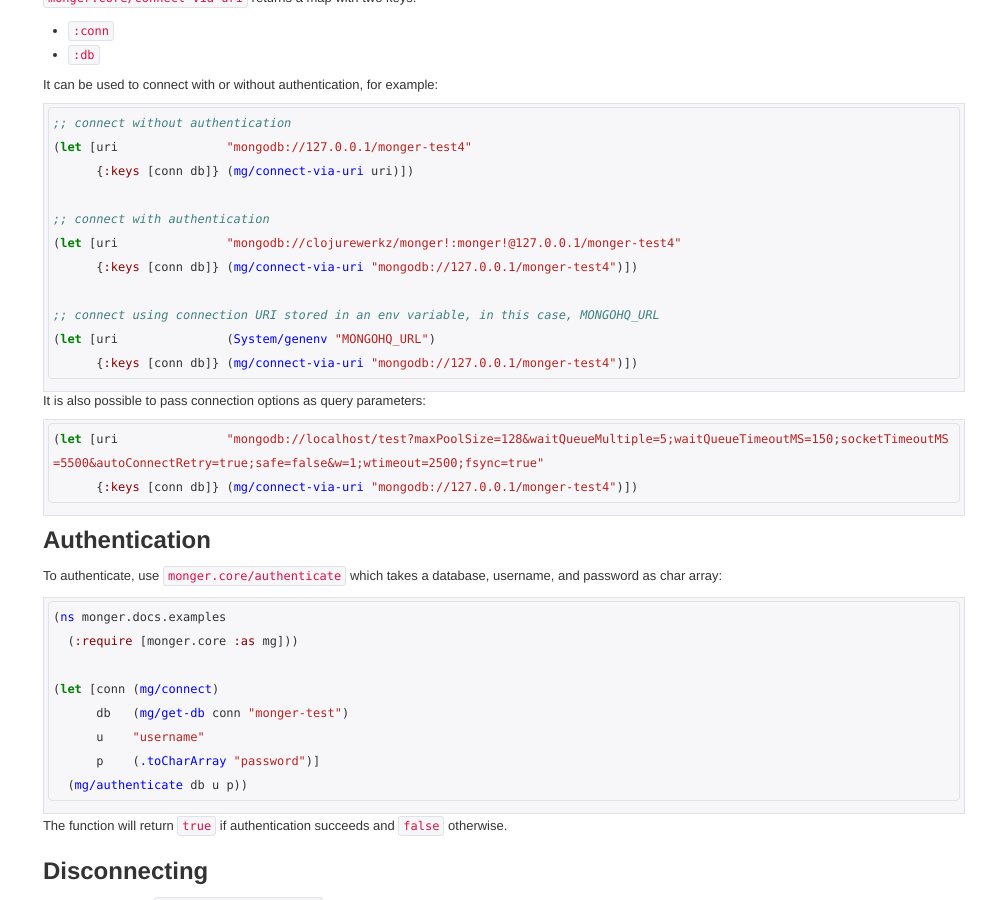
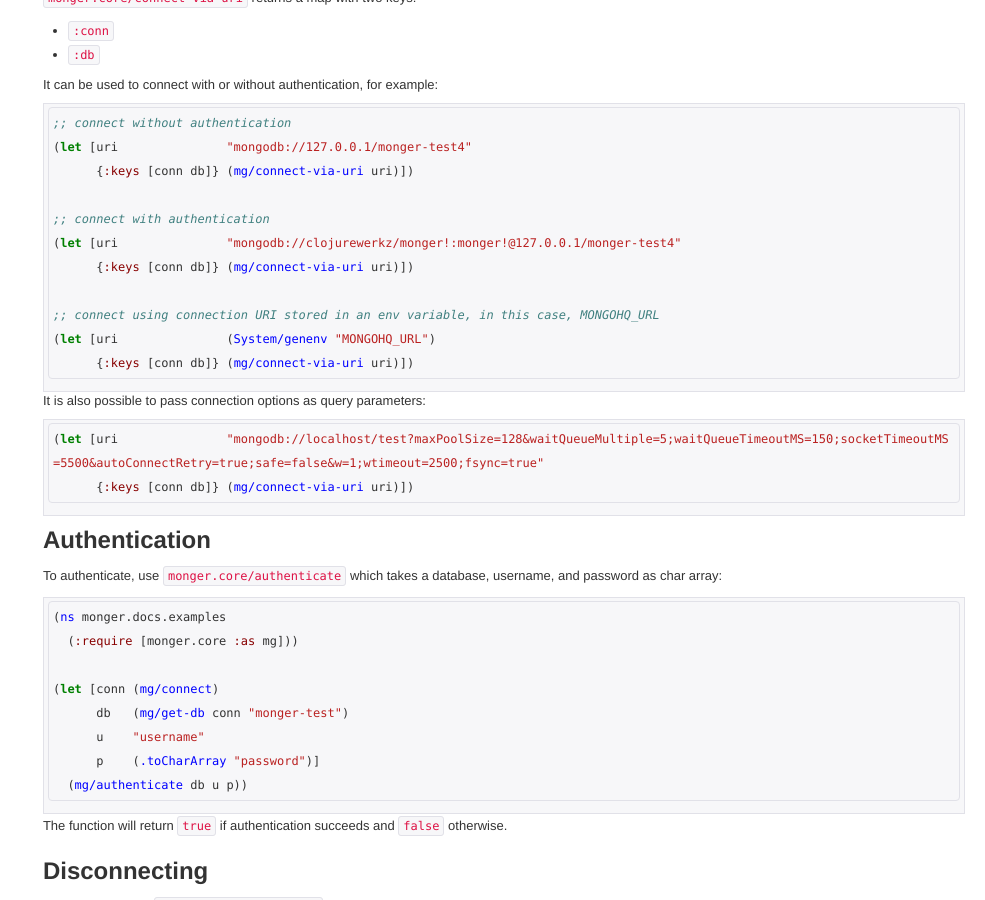
Before and after one commit to clojurewerkz/monger.docs, a Jekyll site: the page built from articles/getting_started.md, in a window 1280 px wide and 900 px high, scrolled down 2183 px. Shown: the whole window, without its empty margins (295-1280 px from the left). Built offline with Jekyll 4.4.1, drawn with Linux system fonts in a browser that asks for light colours; some web fonts are replaced; comment, search, counter and statistics services are not loaded.

Commit message:
Fix typos in the Connecting to MongoDB section

````diff
--- a/articles/getting_started.md
+++ b/articles/getting_started.md
@@ -155,18 +155,18 @@ It can be used to connect with or without authentication, for example:
 
 ;; connect with authentication
 (let [uri               "mongodb://clojurewerkz/monger!:monger!@127.0.0.1/monger-test4"
-      {:keys [conn db]} (mg/connect-via-uri "mongodb://127.0.0.1/monger-test4")])
+      {:keys [conn db]} (mg/connect-via-uri uri)])
 
 ;; connect using connection URI stored in an env variable, in this case, MONGOHQ_URL
 (let [uri               (System/genenv "MONGOHQ_URL")
-      {:keys [conn db]} (mg/connect-via-uri "mongodb://127.0.0.1/monger-test4")])
+      {:keys [conn db]} (mg/connect-via-uri uri)])
 ```
 
 It is also possible to pass connection options as query parameters:
 
 ``` clojure
 (let [uri               "mongodb://localhost/test?maxPoolSize=128&waitQueueMultiple=5;waitQueueTimeoutMS=150;socketTimeoutMS=5500&autoConnectRetry=true;safe=false&w=1;wtimeout=2500;fsync=true"
-      {:keys [conn db]} (mg/connect-via-uri "mongodb://127.0.0.1/monger-test4")])
+      {:keys [conn db]} (mg/connect-via-uri uri)])
 ```
 
 ## Authentication
````
